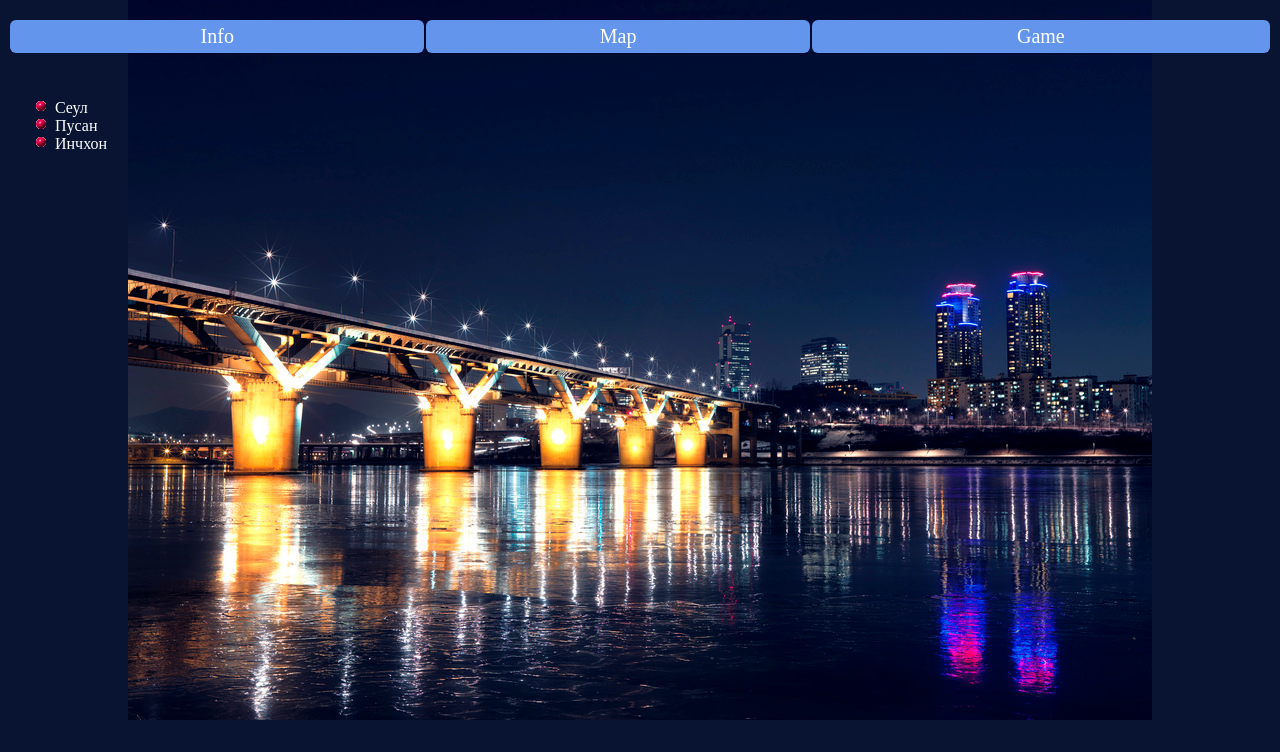
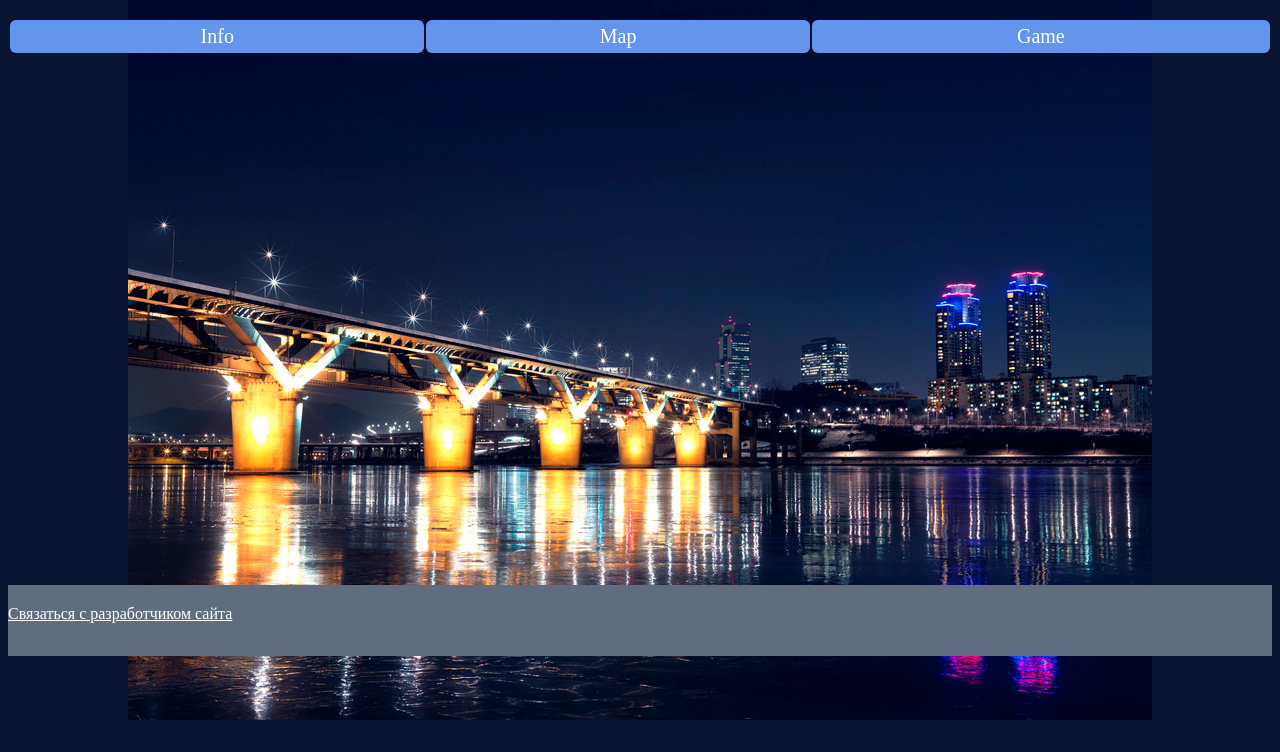
Before and after one commit to meagl/HTML_project, a plain HTML site: page les1/index.html in a window 1280 px wide. Both pictures are taken after a click on the element "Map". Shown: the part 48-800 px from the top of the page. Drawn offline with Linux system fonts and the light colour scheme.

Commit message:
Add files via upload

```diff
--- a/les1/index.html
+++ b/les1/index.html
@@ -1,20 +1,20 @@
 <html>
+
 <head>
 <title>South Korea</title>
+<link href="favicon.ico" rel="icon">
 <link rel="stylesheet" href="style.css">
 <script src = "script.js"></script>
-
 </head>
-
-
 
 <body>
 <h1>South Korea forever!</h1>
 <table>
 <tr>
 <td  class="menu" width="33%" onclick="show_text()"><center>Info</center></td>
-<td class="menu" onclick="show_pic()"><center>Map</center></td>
-<td class="menu" onclick="show_game()"><center>Game</center></td>
+<td class="menu"  onclick="show_pic()"><center>Map</center></td>
+<td class="menu"  onclick="show_game()"><center>Game</center></td>
+
 </tr>
 <tr>
 <td colspan = "3">
@@ -47,6 +47,8 @@
 
 
 
+
+
 <pre>
 
 <div id="jin"><h2> <center>История Южной Кореи</center></h2></div></pre>
@@ -76,19 +78,12 @@
 экономике страны, а сейчас она составляет две трети всего ВВП.<br> </p></div>
 
 
-
 </div>
 
 
 <br>
-<div id="c2" style="display:none; width:  600px; height: 600px;">
- <ul><div class="fl" onclick="map.panTo( [37.51502, 127.016463], {flying: true})" >
- <li>Сеул</li></div> <br>
- <div class="fl" onclick="map.panTo( [35.177927, 129.078474], {flying: true})" >
- <li>Пусан</li></div> <br>
- <div class="fl" onclick="map.panTo( [37.463167, 126.660847], {flying: true})" >
- <li>Инчхон</li></div></ul> <br>
- <script src="https://api-maps.yandex.ru/2.1/?lang=ru_RU" type="text/javascript"></script></div>
+<div id="c2" style="display:none; width:  800px; height: 500px;">
+ <script src="https://api-maps.yandex.ru/2.1/?lang=ru_RU" type="text/javascript"></script>
 <script type="text/javascript">
 ymaps.ready(init);
 var map;
@@ -106,6 +101,7 @@ var map;
 
 
 
+</div>
 
 
 <p><div id="c3" style="display:none">
@@ -144,10 +140,13 @@ var map;
 </p>
 
 
+
 </tr>
 </table>
 
-
+<footer>
+<a id="link" href="https://vk.com/id63098902">Связаться с разработчиком сайта</a>
+ </footer>
 
 
 </body>
--- a/les1/script.js
+++ b/les1/script.js
@@ -1,12 +1,12 @@
 
 function show_pic(){
-//alert('hi');
 var c1_elem = document.getElementById("c1");
 var c2_elem = document.getElementById("c2");
 var c3_elem = document.getElementById("c3");
 c1_elem.style.display='none';
 c2_elem.style.display = 'block';
 c3_elem.style.display = 'none';
+
 }
 
 function show_text(){
@@ -16,6 +16,7 @@ var c3_elem = document.getElementById("c3");
 c1_elem.style.display='block';
 c2_elem.style.display = 'none';
 c3_elem.style.display = 'none';
+
 }
 
 function show_game() {
@@ -25,7 +26,9 @@ function show_game() {
     c1_elem.style.display = 'none';
     c2_elem.style.display = 'none';
     c3_elem.style.display = 'block';
+
 }
+
 
 var res="21332";
 function check_me()
--- a/les1/style.css
+++ b/les1/style.css
@@ -65,9 +65,15 @@ th, td {padding: 5px 10px ;
   td.menu:hover{ background: #00BFFF;
   }
 
-ul li {
-    list-style-image: url('ball.gif');
-	margin: 5px;
+footer{
+height: 51px;
+background: #616D7E;
+padding-top: 20px;}
+
+#link {
+color: white;
+background-color: transparent;
+text-decoration: underline;
 }
 
 #bc{ background: #6495ED; }
```
Also changed, not shown: les1/favicon.ico (added).
